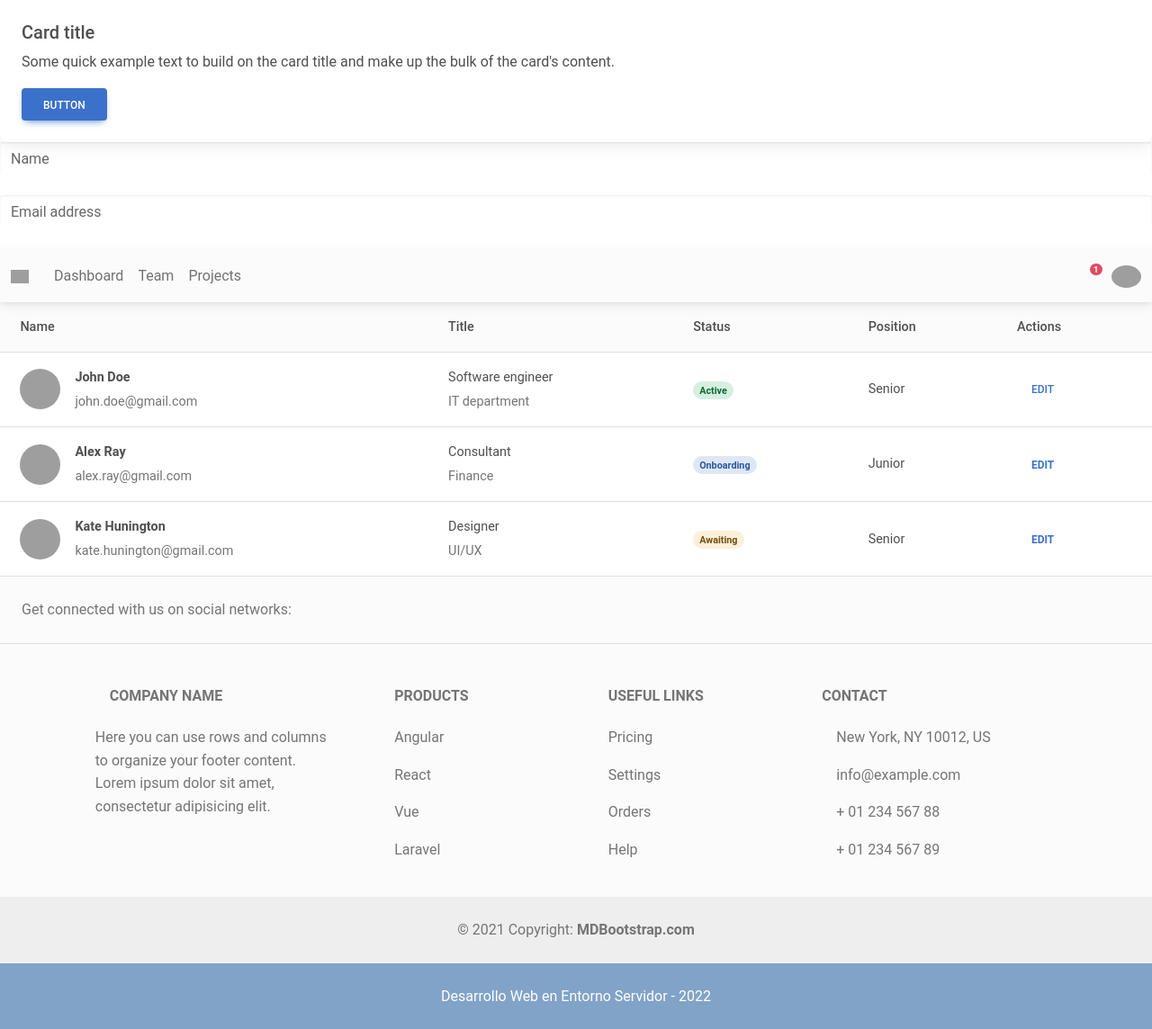
After one commit to mwue111/reservations, a PHP site: template views/plantilla.html in a window 1280 px wide. The commit adds this page. Shown: the whole page at 90% size. Run offline with PHP 8.4, Linux system fonts and the light colour scheme; the template is opened without the code that fills it, so the values that code supplies are empty; grey boxes are pictures that could not be loaded.

Commit message:
más estilos

```diff
--- /dev/null
+++ b/css/styles.css
@@ -0,0 +1,5 @@
+
+a{
+    text-decoration: none;
+    color: black;
+}
--- a/views/footer.php
+++ b/views/footer.php
@@ -1,4 +1,8 @@
 <?php
 
 echo '</body>
-    <p>Pie de página</p>';
+<footer>
+<div class="text-center p-4" style="background-color: rgba(4,72,145,.5); color:white;">
+      Desarrollo Web en Entorno Servidor - 2022
+    </div>
+</footer>';
--- /dev/null
+++ b/views/plantilla.html
@@ -0,0 +1,377 @@
+<!--Tarjetas-->
+
+<div class="card">
+    <div class="card-body">
+      <h5 class="card-title">Card title</h5>
+      <p class="card-text">Some quick example text to build on the card title and make up the bulk of the card's content.</p>
+      <button type="button" class="btn btn-primary">Button</button>
+    </div>
+  </div>
+
+<!-- Name input -->
+<div class="form-outline mb-4">
+    <input type="text" id="form7Example1" class="form-control" />
+    <label class="form-label" for="form7Example1">Name</label>
+  </div>
+
+  <!-- Email input -->
+  <div class="form-outline mb-4">
+    <input type="email" id="form7Example2" class="form-control" />
+    <label class="form-label" for="form7Example2">Email address</label>
+  </div>
+
+<!-- Navbar -->
+<nav class="navbar navbar-expand-lg navbar-light bg-light">
+    <!-- Container wrapper -->
+    <div class="container-fluid">
+      <!-- Toggle button -->
+      <button
+        class="navbar-toggler"
+        type="button"
+        data-mdb-toggle="collapse"
+        data-mdb-target="#navbarSupportedContent"
+        aria-controls="navbarSupportedContent"
+        aria-expanded="false"
+        aria-label="Toggle navigation"
+      >
+        <i class="fas fa-bars"></i>
+      </button>
+
+      <!-- Collapsible wrapper -->
+      <div class="collapse navbar-collapse" id="navbarSupportedContent">
+        <!-- Navbar brand -->
+        <a class="navbar-brand mt-2 mt-lg-0" href="#">
+          <img
+            src="https://mdbcdn.b-cdn.net/img/logo/mdb-transaprent-noshadows.webp"
+            height="15"
+            alt="MDB Logo"
+            loading="lazy"
+          />
+        </a>
+        <!-- Left links -->
+        <ul class="navbar-nav me-auto mb-2 mb-lg-0">
+          <li class="nav-item">
+            <a class="nav-link" href="#">Dashboard</a>
+          </li>
+          <li class="nav-item">
+            <a class="nav-link" href="#">Team</a>
+          </li>
+          <li class="nav-item">
+            <a class="nav-link" href="#">Projects</a>
+          </li>
+        </ul>
+        <!-- Left links -->
+      </div>
+      <!-- Collapsible wrapper -->
+
+      <!-- Right elements -->
+      <div class="d-flex align-items-center">
+        <!-- Icon -->
+        <a class="text-reset me-3" href="#">
+          <i class="fas fa-shopping-cart"></i>
+        </a>
+
+        <!-- Notifications -->
+        <div class="dropdown">
+          <a
+            class="text-reset me-3 dropdown-toggle hidden-arrow"
+            href="#"
+            id="navbarDropdownMenuLink"
+            role="button"
+            data-mdb-toggle="dropdown"
+            aria-expanded="false"
+          >
+            <i class="fas fa-bell"></i>
+            <span class="badge rounded-pill badge-notification bg-danger">1</span>
+          </a>
+          <ul
+            class="dropdown-menu dropdown-menu-end"
+            aria-labelledby="navbarDropdownMenuLink"
+          >
+            <li>
+              <a class="dropdown-item" href="#">Some news</a>
+            </li>
+            <li>
+              <a class="dropdown-item" href="#">Another news</a>
+            </li>
+            <li>
+              <a class="dropdown-item" href="#">Something else here</a>
+            </li>
+          </ul>
+        </div>
+        <!-- Avatar -->
+        <div class="dropdown">
+          <a
+            class="dropdown-toggle d-flex align-items-center hidden-arrow"
+            href="#"
+            id="navbarDropdownMenuAvatar"
+            role="button"
+            data-mdb-toggle="dropdown"
+            aria-expanded="false"
+          >
+            <img
+              src="https://mdbcdn.b-cdn.net/img/new/avatars/2.webp"
+              class="rounded-circle"
+              height="25"
+              alt="Black and White Portrait of a Man"
+              loading="lazy"
+            />
+          </a>
+          <ul
+            class="dropdown-menu dropdown-menu-end"
+            aria-labelledby="navbarDropdownMenuAvatar"
+          >
+            <li>
+              <a class="dropdown-item" href="#">My profile</a>
+            </li>
+            <li>
+              <a class="dropdown-item" href="#">Settings</a>
+            </li>
+            <li>
+              <a class="dropdown-item" href="#">Logout</a>
+            </li>
+          </ul>
+        </div>
+      </div>
+      <!-- Right elements -->
+    </div>
+    <!-- Container wrapper -->
+  </nav>
+  <!-- Navbar -->
+
+<!--Tabla-->
+
+<table class="table align-middle mb-0 bg-white">
+    <thead class="bg-light">
+      <tr>
+        <th>Name</th>
+        <th>Title</th>
+        <th>Status</th>
+        <th>Position</th>
+        <th>Actions</th>
+      </tr>
+    </thead>
+    <tbody>
+      <tr>
+        <td>
+          <div class="d-flex align-items-center">
+            <img
+                src="https://mdbootstrap.com/img/new/avatars/8.jpg"
+                alt=""
+                style="width: 45px; height: 45px"
+                class="rounded-circle"
+                />
+
+            <div class="ms-3">
+              <p class="fw-bold mb-1">John Doe</p>
+              <p class="text-muted mb-0">john.doe@gmail.com</p>
+            </div>
+          </div>
+        </td>
+        <td>
+          <p class="fw-normal mb-1">Software engineer</p>
+          <p class="text-muted mb-0">IT department</p>
+        </td>
+        <td>
+          <span class="badge badge-success rounded-pill d-inline">Active</span>
+        </td>
+        <td>Senior</td>
+        <td>
+          <button type="button" class="btn btn-link btn-sm btn-rounded">
+            Edit
+          </button>
+        </td>
+      </tr>
+      <tr>
+        <td>
+          <div class="d-flex align-items-center">
+            <img
+                src="https://mdbootstrap.com/img/new/avatars/6.jpg"
+                class="rounded-circle"
+                alt=""
+                style="width: 45px; height: 45px"
+                />
+            <div class="ms-3">
+              <p class="fw-bold mb-1">Alex Ray</p>
+              <p class="text-muted mb-0">alex.ray@gmail.com</p>
+            </div>
+          </div>
+        </td>
+        <td>
+          <p class="fw-normal mb-1">Consultant</p>
+          <p class="text-muted mb-0">Finance</p>
+        </td>
+        <td>
+          <span class="badge badge-primary rounded-pill d-inline"
+                >Onboarding</span
+            >
+        </td>
+        <td>Junior</td>
+        <td>
+          <button
+                  type="button"
+                  class="btn btn-link btn-rounded btn-sm fw-bold"
+                  data-mdb-ripple-color="dark"
+                  >
+            Edit
+          </button>
+        </td>
+      </tr>
+      <tr>
+        <td>
+          <div class="d-flex align-items-center">
+            <img
+                src="https://mdbootstrap.com/img/new/avatars/7.jpg"
+                class="rounded-circle"
+                alt=""
+                style="width: 45px; height: 45px"
+                />
+            <div class="ms-3">
+              <p class="fw-bold mb-1">Kate Hunington</p>
+              <p class="text-muted mb-0">kate.hunington@gmail.com</p>
+            </div>
+          </div>
+        </td>
+        <td>
+          <p class="fw-normal mb-1">Designer</p>
+          <p class="text-muted mb-0">UI/UX</p>
+        </td>
+        <td>
+          <span class="badge badge-warning rounded-pill d-inline">Awaiting</span>
+        </td>
+        <td>Senior</td>
+        <td>
+          <button
+                  type="button"
+                  class="btn btn-link btn-rounded btn-sm fw-bold"
+                  data-mdb-ripple-color="dark"
+                  >
+            Edit
+          </button>
+        </td>
+      </tr>
+    </tbody>
+  </table>
+
+  <!-- Footer -->
+<footer class="text-center text-lg-start bg-light text-muted">
+    <!-- Section: Social media -->
+    <section class="d-flex justify-content-center justify-content-lg-between p-4 border-bottom">
+      <!-- Left -->
+      <div class="me-5 d-none d-lg-block">
+        <span>Get connected with us on social networks:</span>
+      </div>
+      <!-- Left -->
+
+      <!-- Right -->
+      <div>
+        <a href="" class="me-4 text-reset">
+          <i class="fab fa-facebook-f"></i>
+        </a>
+        <a href="" class="me-4 text-reset">
+          <i class="fab fa-twitter"></i>
+        </a>
+        <a href="" class="me-4 text-reset">
+          <i class="fab fa-google"></i>
+        </a>
+        <a href="" class="me-4 text-reset">
+          <i class="fab fa-instagram"></i>
+        </a>
+        <a href="" class="me-4 text-reset">
+          <i class="fab fa-linkedin"></i>
+        </a>
+        <a href="" class="me-4 text-reset">
+          <i class="fab fa-github"></i>
+        </a>
+      </div>
+      <!-- Right -->
+    </section>
+    <!-- Section: Social media -->
+
+    <!-- Section: Links  -->
+    <section class="">
+      <div class="container text-center text-md-start mt-5">
+        <!-- Grid row -->
+        <div class="row mt-3">
+          <!-- Grid column -->
+          <div class="col-md-3 col-lg-4 col-xl-3 mx-auto mb-4">
+            <!-- Content -->
+            <h6 class="text-uppercase fw-bold mb-4">
+              <i class="fas fa-gem me-3"></i>Company name
+            </h6>
+            <p>
+              Here you can use rows and columns to organize your footer content. Lorem ipsum
+              dolor sit amet, consectetur adipisicing elit.
+            </p>
+          </div>
+          <!-- Grid column -->
+
+          <!-- Grid column -->
+          <div class="col-md-2 col-lg-2 col-xl-2 mx-auto mb-4">
+            <!-- Links -->
+            <h6 class="text-uppercase fw-bold mb-4">
+              Products
+            </h6>
+            <p>
+              <a href="#!" class="text-reset">Angular</a>
+            </p>
+            <p>
+              <a href="#!" class="text-reset">React</a>
+            </p>
+            <p>
+              <a href="#!" class="text-reset">Vue</a>
+            </p>
+            <p>
+              <a href="#!" class="text-reset">Laravel</a>
+            </p>
+          </div>
+          <!-- Grid column -->
+
+          <!-- Grid column -->
+          <div class="col-md-3 col-lg-2 col-xl-2 mx-auto mb-4">
+            <!-- Links -->
+            <h6 class="text-uppercase fw-bold mb-4">
+              Useful links
+            </h6>
+            <p>
+              <a href="#!" class="text-reset">Pricing</a>
+            </p>
+            <p>
+              <a href="#!" class="text-reset">Settings</a>
+            </p>
+            <p>
+              <a href="#!" class="text-reset">Orders</a>
+            </p>
+            <p>
+              <a href="#!" class="text-reset">Help</a>
+            </p>
+          </div>
+          <!-- Grid column -->
+
+          <!-- Grid column -->
+          <div class="col-md-4 col-lg-3 col-xl-3 mx-auto mb-md-0 mb-4">
+            <!-- Links -->
+            <h6 class="text-uppercase fw-bold mb-4">Contact</h6>
+            <p><i class="fas fa-home me-3"></i> New York, NY 10012, US</p>
+            <p>
+              <i class="fas fa-envelope me-3"></i>
+              info@example.com
+            </p>
+            <p><i class="fas fa-phone me-3"></i> + 01 234 567 88</p>
+            <p><i class="fas fa-print me-3"></i> + 01 234 567 89</p>
+          </div>
+          <!-- Grid column -->
+        </div>
+        <!-- Grid row -->
+      </div>
+    </section>
+    <!-- Section: Links  -->
+
+    <!-- Copyright -->
+    <div class="text-center p-4" style="background-color: rgba(0, 0, 0, 0.05);">
+      © 2021 Copyright:
+      <a class="text-reset fw-bold" href="https://mdbootstrap.com/">MDBootstrap.com</a>
+    </div>
+    <!-- Copyright -->
+  </footer>
+  <!-- Footer -->
--- a/views/users/login.php
+++ b/views/users/login.php
@@ -45,7 +45,7 @@ echo'
                   </div>
 
                   <div class="pt-1 mb-4">
-                    <input type="submit" class="btn btn-dark btn-lg btn-block" value="Acceder">
+                    <input type="submit" class="btn btn-dark btn-lg btn-block" data-mdb-toggle="modal" data-mdb-target="#exampleModal" value="Acceder">
                   </div>
                 </form>
 
```
Also changed, not shown: views/nav.php (+79 -11 lines), views/resource/add.php (+7 -1 lines), views/resource/my_reservations.php (+27 -14 lines), views/resource/show.php (+24 -16 lines), views/time_slots/show.php (+19 -5 lines), views/users/show.php (+14 -5 lines), views/users/user_reservations.php (+39 -15 lines).
